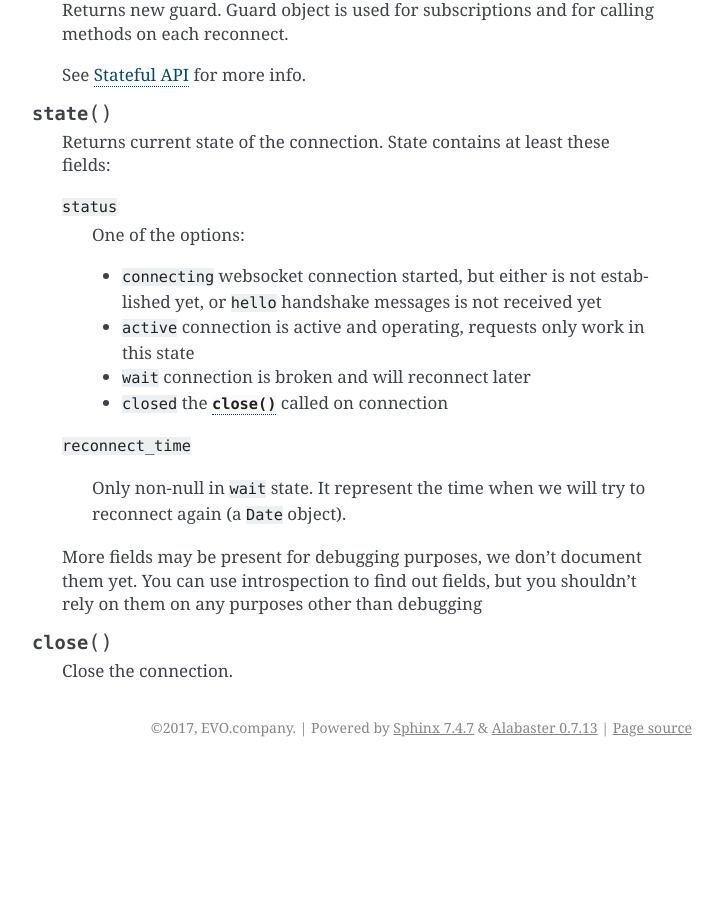
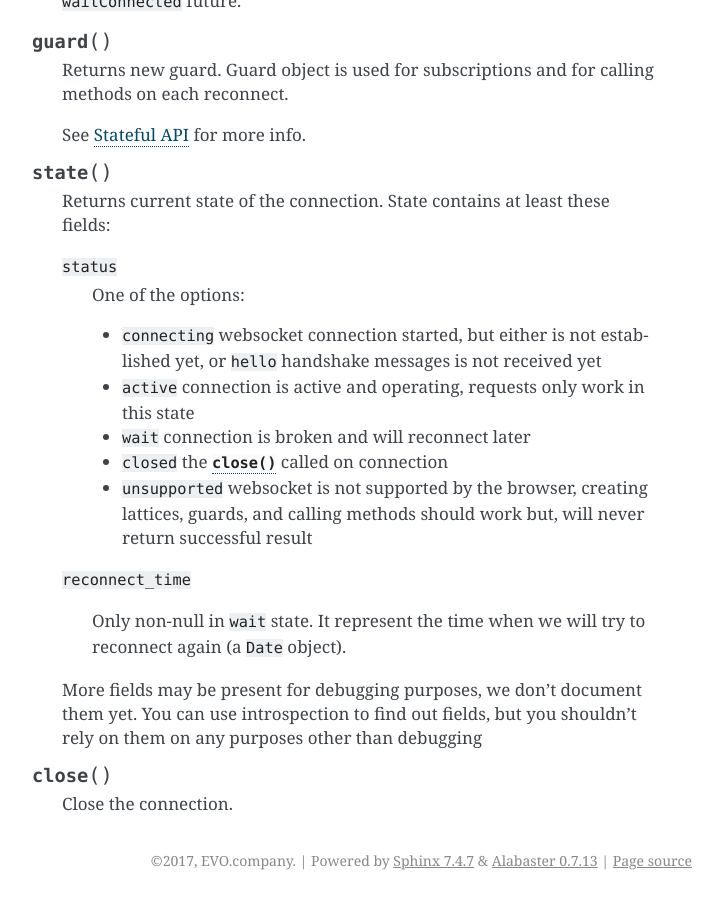
Before and after one commit to swindon-rs/swindon-js, a Sphinx documentation site: the page built from doc/basic_api.rst, in a window 1280 px wide and 900 px high, scrolled down 1859 px. Shown: the whole window, without its empty margins (418-1141 px from the left). Built offline with Sphinx 7.4.7, drawn with Linux system fonts in a browser that asks for light colours; before the commit the page ends 2626 px from its top, so only the background shows below that; some of the changed text lies outside the part shown.

Commit message:
Adds `unsupported` status

```diff
--- a/doc/basic_api.rst
+++ b/doc/basic_api.rst
@@ -42,6 +42,9 @@ Basic API
                         break;
                     case "connecting":
                         set_status("Connecting...")
+                        break;
+                    case "unsupported":
+                        set_status("WebSockets are unsupported by browser")
                         break;
                     default:
                         // it's "closed" or maybe some future value
@@ -116,6 +119,9 @@ Basic API
           in this state
         * ``wait`` connection is broken and will reconnect later
         * ``closed`` the :meth:`close` called on connection
+        * ``unsupported`` websocket is not supported by the browser,
+          creating lattices, guards, and calling methods should work but,
+          will never return successful result
 
       ``reconnect_time``
 
```
Also changed, not shown: 1 other file.
